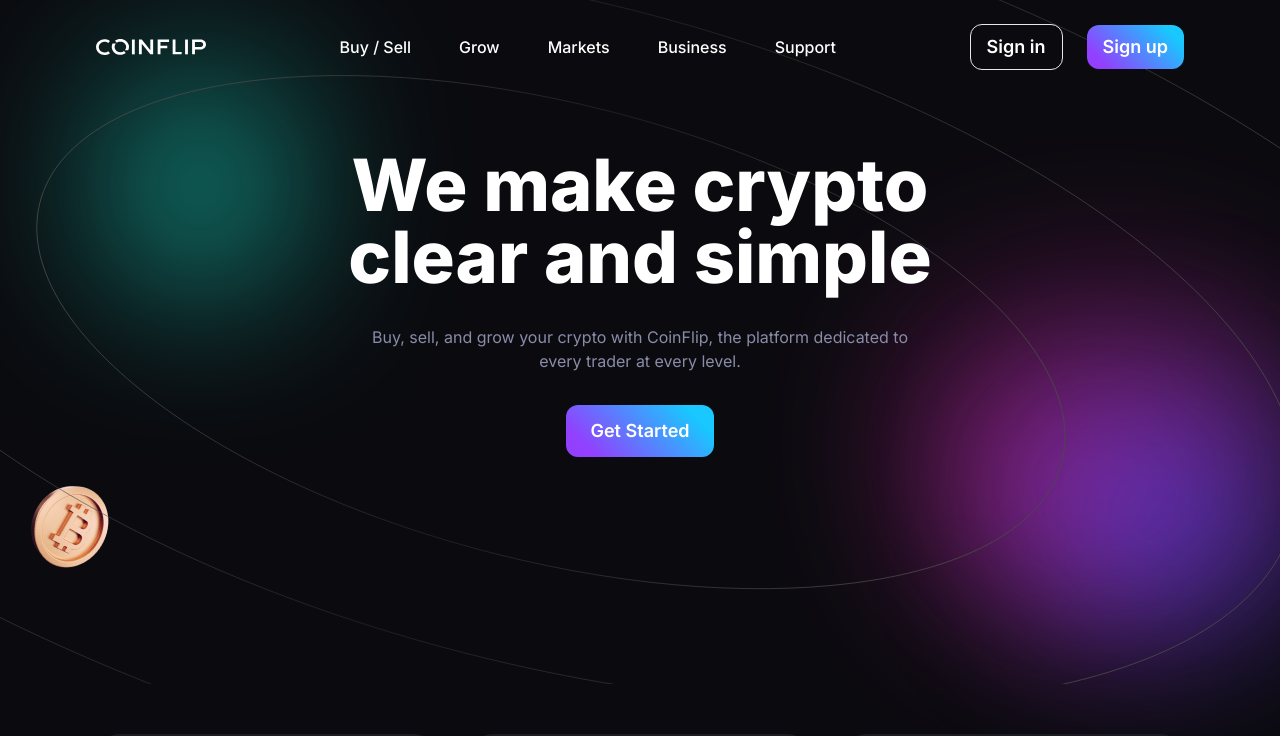
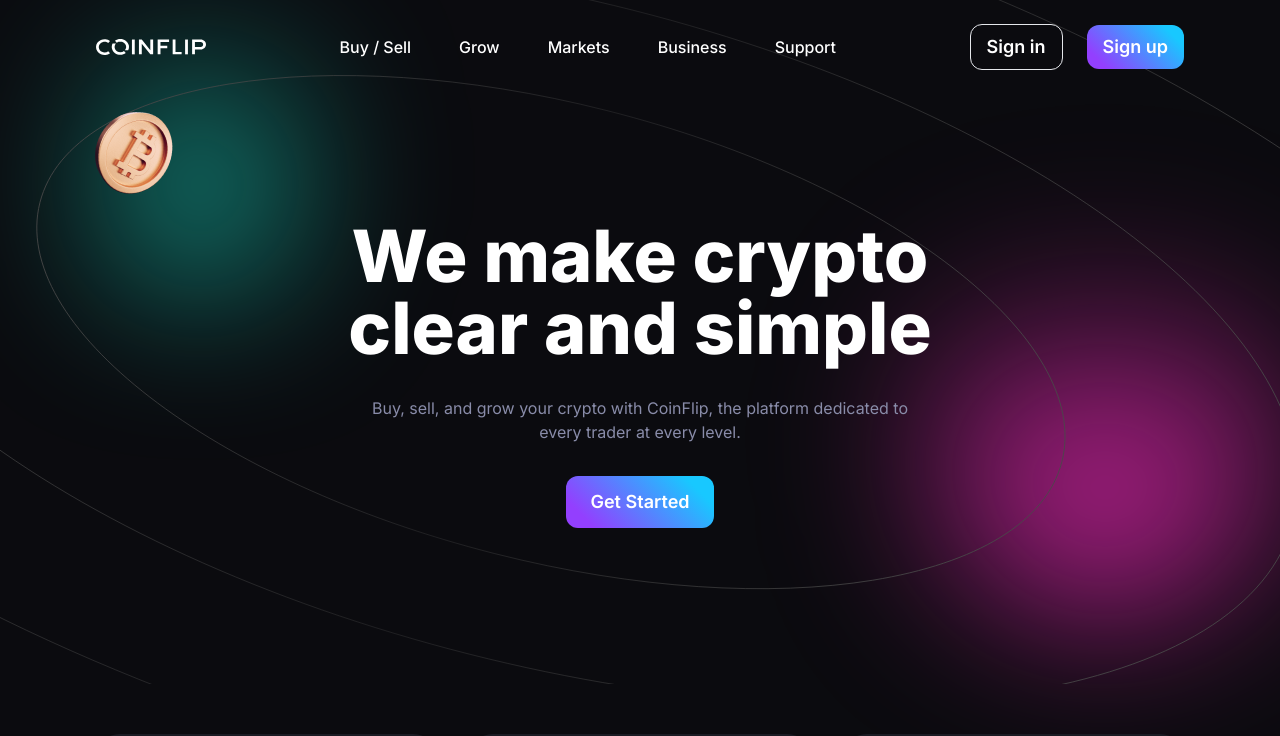
Before and after one commit to gift56/coinflip, a Vue app: page / in a window 1280 px wide. Shown: the top 736 px of the page. Built offline with nearby package versions, Linux system fonts and the light colour scheme.

Commit message:
working on some updated

```diff
--- a/src/components/Hero.vue
+++ b/src/components/Hero.vue
@@ -23,13 +23,13 @@
       </RouterLink>
     </div>
     <div
-      class="w-[170px] h-[251px] bg-blueBg absolute top-[-13%] left-[9%] rounded-full blur-[85px]"
+      class="lg:w-[170px] lg:h-[251px] bg-blueBg absolute top-[-13%] left-[9%] rounded-full blur-[85px]"
     ></div>
     <div
-      class="w-[350px] h-[350px] bg-purpleBg absolute bottom-[10%] right-0 rounded-full blur-[85px]"
+      class="lg:w-[350px] lg:h-[350px] bg-purpleBg absolute bottom-[10%] right-0 rounded-full blur-[85px]"
     ></div>
     <div
-      class="w-[240px] h-[240px] bg-lightBlueBg absolute bottom-[10%] right-0 rounded-full blur-[85px]"
+      class="wlg:-[240px] lg:h-[240px] bg-lightBlueBg absolute bottom-[10%] right-0 rounded-full blur-[85px]"
     ></div>
     <div class="w-full overflow-hidden">
       <img
@@ -37,7 +37,7 @@
         alt="heroImage"
         class="absolute top-[-25%]"
       />
-      <img src="../assets/image/heroImage1.png" alt="coin" />
+      <img src="../assets/image/heroImage1.png" alt="coin" class="absolute top-[-2%] left-[5%]" />
     </div>
   </section>
 </template>
```
